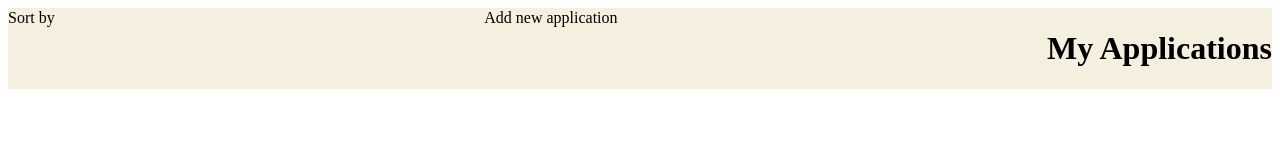
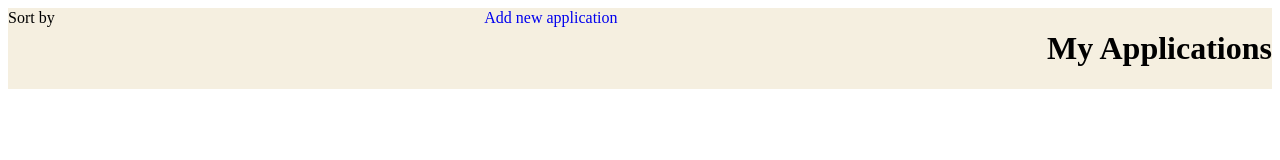
Before and after one commit to develop-me/bagajob, a React (Create React App) app: page /mainpage in a window 1280 px wide. Shown: the top 160 px of the page. Built offline with nearby package versions, Linux system fonts and the light colour scheme.

Commit message:
link to add job page added to main page component

```diff
--- a/src/components/MainPage/MainPage.js
+++ b/src/components/MainPage/MainPage.js
@@ -1,4 +1,5 @@
 import React from 'react';
+import { Link } from "react-router-dom";
 import { useSelector } from 'react-redux';
 import JobPreview from './JobPreview';
 
@@ -11,7 +12,7 @@ const MainPage = () => {
         <>
             <div style={{ display: "flex", justifyContent: "space-between" }}>
                 <a>Sort by</a>
-                <a>Add new application</a>
+                <Link to="/addjob">Add new application</Link>
                 <h1>My Applications</h1>
             </div>
 
```
